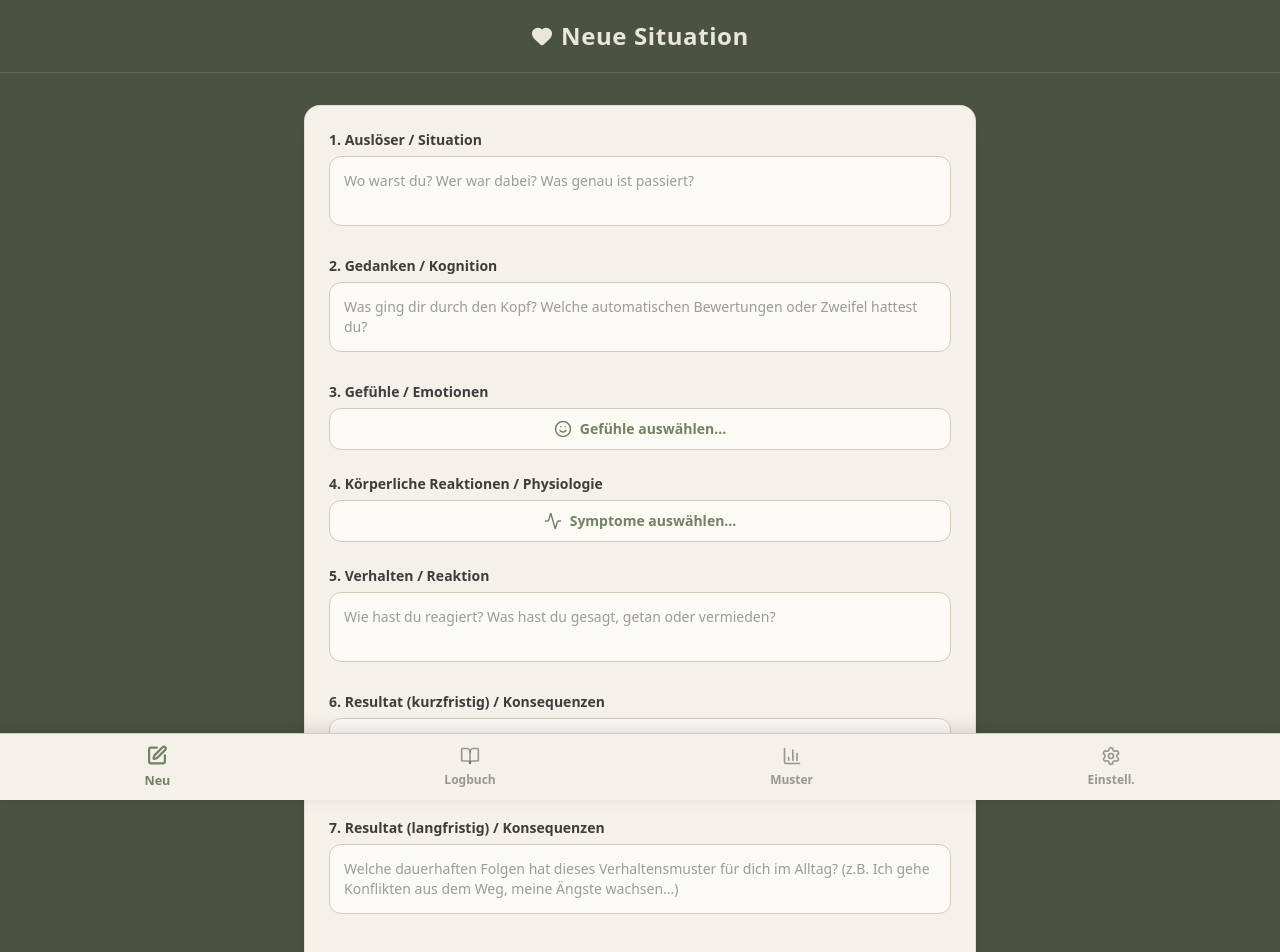
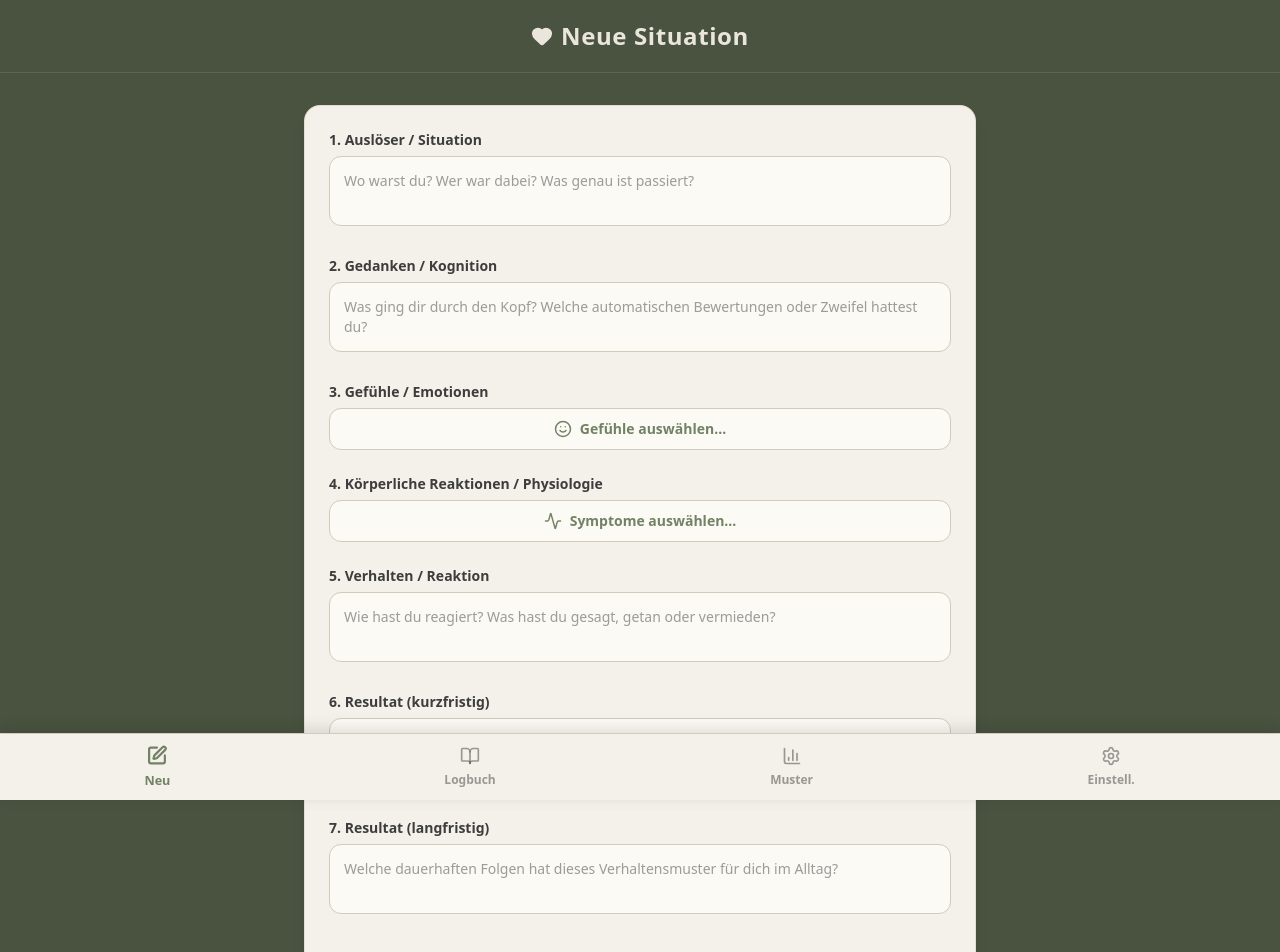
Before and after one commit to theglotzerify/situations-logbuch, a React (Vite) app: page / in a window 1280 px wide. Shown: the top 952 px of the page. Built offline with nearby package versions, Linux system fonts and the light colour scheme.

Commit message:
Refine labels and placeholder text in EntryForm
Removed unnecessary text from labels and updated textarea placeholder for clarity.

```diff
--- a/src/components/EntryForm.tsx
+++ b/src/components/EntryForm.tsx
@@ -235,7 +235,7 @@ export default function EntryForm({
           {/* Resultat (kurzfristig) */}
           <div>
             <label htmlFor="resultat_kurz" className="block text-sm font-bold text-[#3D3D3D] mb-1.5">
-              6. Resultat (kurzfristig) / Konsequenzen
+              6. Resultat (kurzfristig)
             </label>
             <textarea
               id="resultat_kurz"
@@ -251,14 +251,14 @@ export default function EntryForm({
           {/* Resultat (langfristig) */}
           <div>
             <label htmlFor="resultat_lang" className="block text-sm font-bold text-[#3D3D3D] mb-1.5">
-              7. Resultat (langfristig) / Konsequenzen
+              7. Resultat (langfristig)
             </label>
             <textarea
               id="resultat_lang"
               ref={textareaRefs.resultatLang}
               value={resultatLang}
               onChange={(e) => setResultatLang(e.target.value)}
-              placeholder="Welche dauerhaften Folgen hat dieses Verhaltensmuster für dich im Alltag? (z.B. Ich gehe Konflikten aus dem Weg, meine Ängste wachsen...)"
+              placeholder="Welche dauerhaften Folgen hat dieses Verhaltensmuster für dich im Alltag?"
               rows={2}
               className="w-full p-3.5 rounded-xl border border-[#D1CBBB] bg-[#FCFAF5] text-[#3D3D3D] text-sm focus:border-[#728264] focus:ring-2 focus:ring-[#728264]/15 outline-none transition-all resize-none min-h-[70px]"
             />
```
